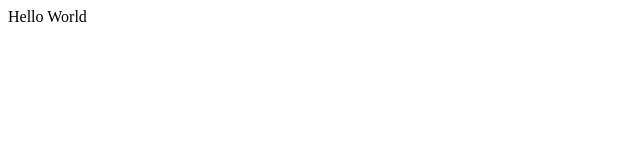
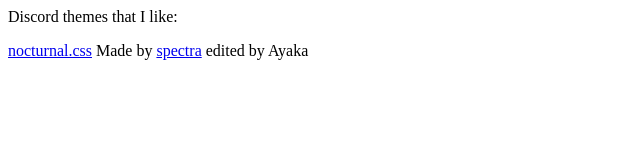
Before and after one commit to 0x03c/0x03c.github.io, a plain HTML site: page index.html in a window 1280 px wide. Shown: the whole page, without its empty margins (0-640 px from the left). Drawn offline with Linux system fonts and the light colour scheme.

Commit message:
Update index.html

```diff
--- a/index.html
+++ b/index.html
@@ -1 +1,8 @@
-Hello World
+<p>Discord themes that I like:</p>
+<p>
+  <a href="https://0x03c.github.io/nocturnal.css">nocturnal.css</a> Made by
+  <a href="https://github.com/codedotspectra/themes/tree/master/nocturnal"
+    >spectra</a
+  >
+  edited by Ayaka
+</p>
```
